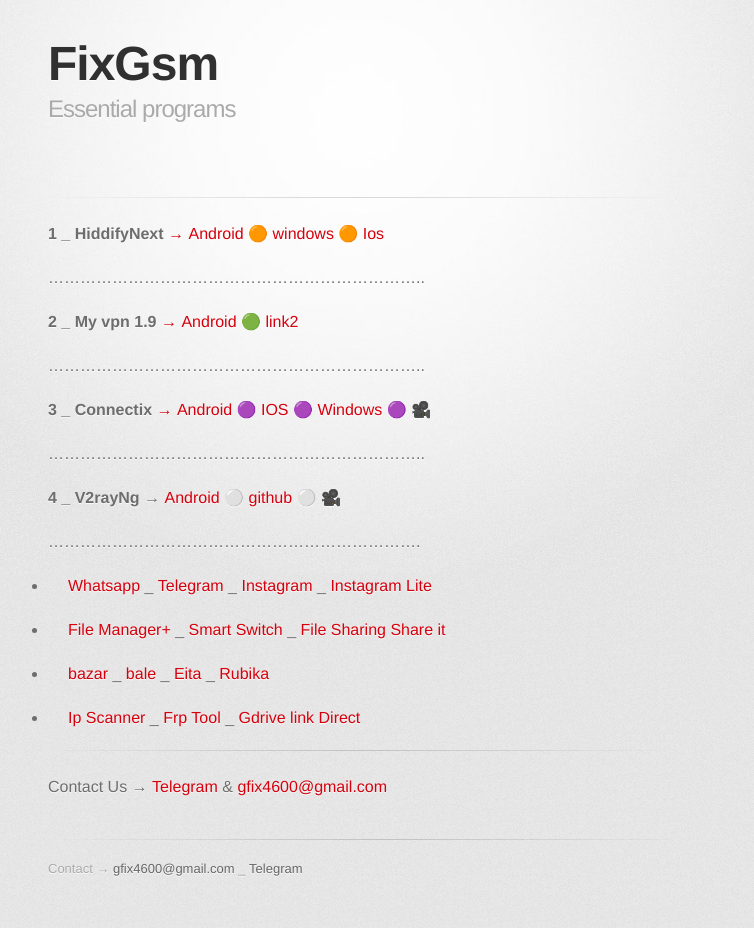
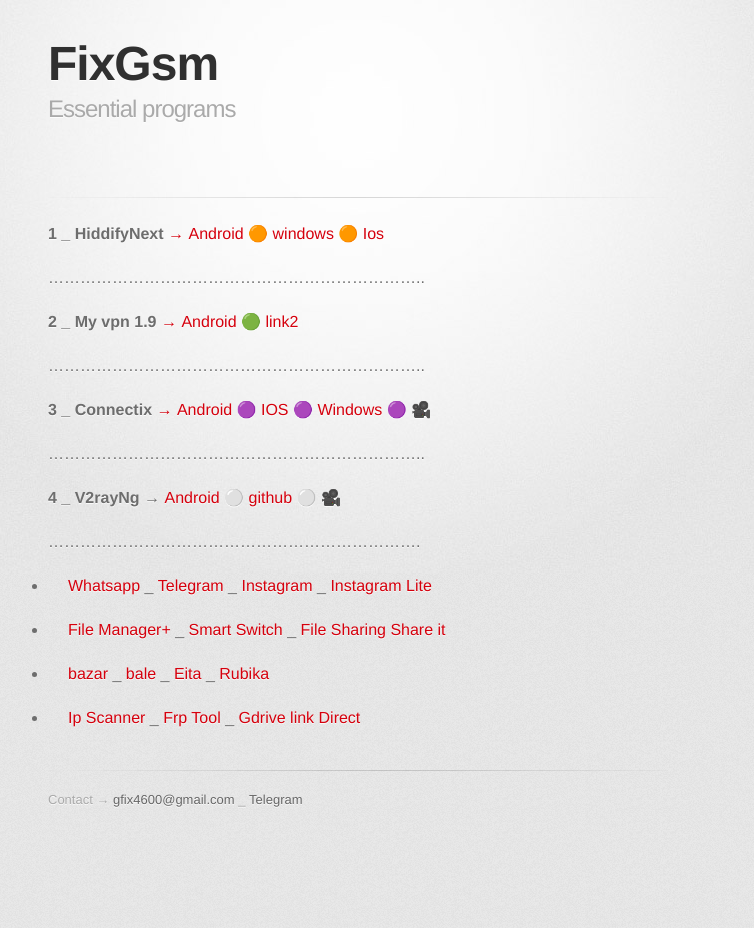
Before and after one commit to mostafacpr/mostafacpr.github.io, a Jekyll site: the page built from index.md, in a window 1280 px wide. Shown: the whole page, without its empty margins (282-1036 px from the left). Built offline with Jekyll 4.4.1, drawn with Linux system fonts in a browser that asks for light colours; some web fonts are replaced; our own code applies the rules of GitHub Pages for plain Markdown files; after the commit the page ends 900 px from its top, so only the background shows below that.

Commit message:
Update index.md

```diff
--- a/index.md
+++ b/index.md
@@ -23,8 +23,3 @@
 * [bazar](cafebazaar.ir/download/bazaar.apk) _ [bale](https://bale.ai/apk/bale.apk) _ [Eita](eitaa.com/app/apk) _ [Rubika](cdnu5.iranlms.ir/RubX_3_0_1.apk)
 
 * [Ip Scanner](https://vfarid.github.io/cf-ip-scanner/) _ [Frp Tool](https://frp.owest.ir/) _ [Gdrive link Direct](https://link.fix7.shop/)
-
-
-________________________________________
-
-Contact Us → [Telegram](http://t.me/fastfixgsm) & [gfix4600@gmail.com](mailto:gfix4600@gmail.com)
```
